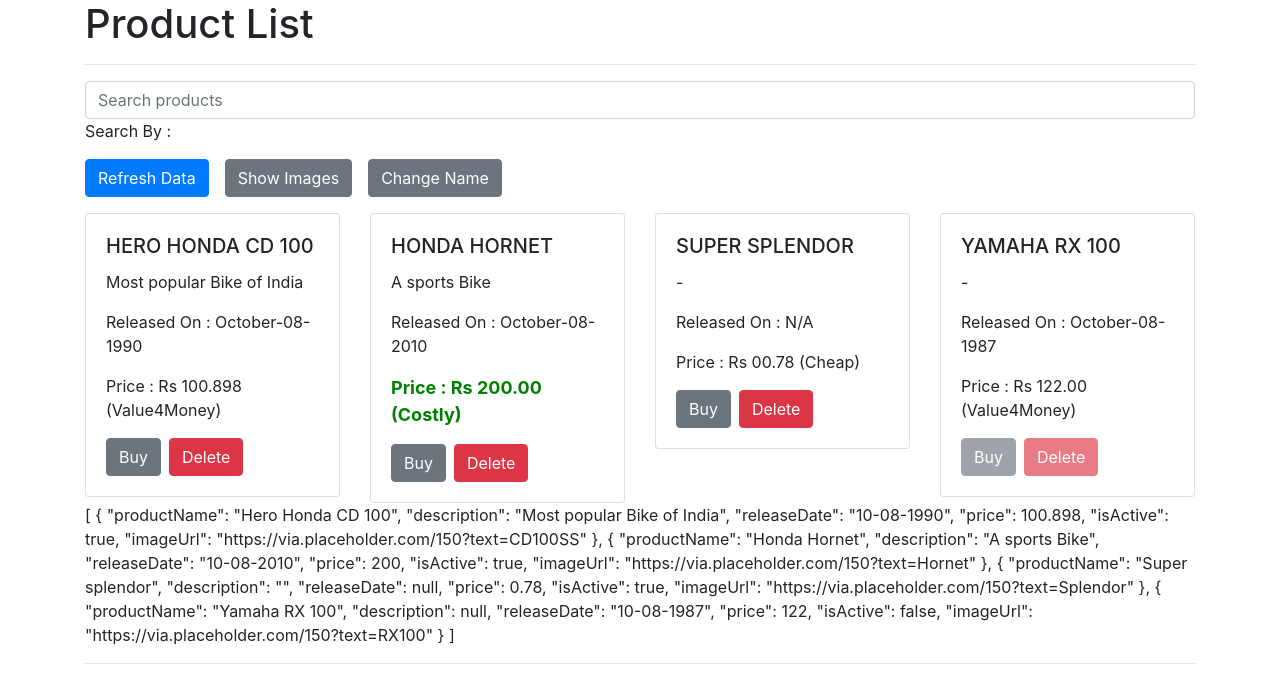
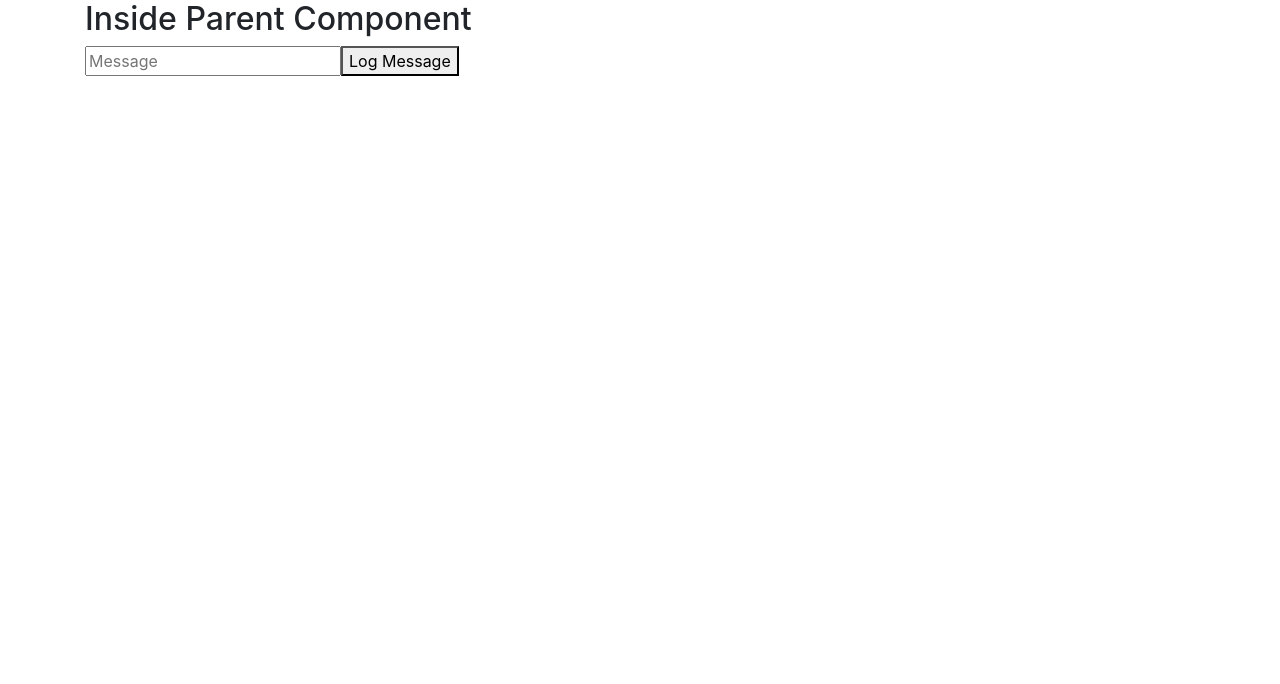
Before and after one commit to Rahuldevdurg/demo-batch2, an Angular app in the folder angular-demo/: page / in a window 1280 px wide. Shown: the top 684 px of the page. Built offline with nearby package versions, Linux system fonts and the light colour scheme.

Commit message:
view child

```diff
--- a/angular-demo/src/app/app.module.ts
+++ b/angular-demo/src/app/app.module.ts
@@ -11,6 +11,7 @@
 import { LowerCasePipe } from '@angular/common';
 import { SearchProductPipe } from './pipes/search-product.pipe';
 import { ProductDetailsComponent } from './product-details/product-details.component';
+import { ParentComponent } from './parent-component/parent.component';
 
 @NgModule({
   declarations: [
@@ -22,9 +23,10 @@
     CustomDatePipe,
     SearchProductPipe,
     ProductDetailsComponent,
+    ParentComponent,
   ],
   imports: [BrowserModule, FormsModule],
   providers: [LowerCasePipe],
-  bootstrap: [ProductListComponent],
+  bootstrap: [ParentComponent],
 })
 export class AppModule {}
--- /dev/null
+++ b/angular-demo/src/app/parent-component/parent.component.ts
@@ -0,0 +1,41 @@
+import {
+  AfterViewChecked,
+  AfterViewInit,
+  Component,
+  ElementRef,
+  OnInit,
+  ViewChild,
+} from '@angular/core';
+
+@Component({
+  selector: 'app-parent-component',
+  template: `
+    <h2 #header>Inside Parent Component</h2>
+    <input type="text" placeholder="Message" #message />
+    <button type="button" (click)="logMessage()">Log Message</button>
+  `,
+})
+export class ParentComponent
+  implements OnInit, AfterViewInit, AfterViewChecked {
+  @ViewChild('message') messageInput: ElementRef;
+  @ViewChild('header') headerTag: ElementRef;
+
+  constructor() {
+    console.log('Inside constructor - ', this.messageInput);
+  }
+  ngAfterViewInit(): void {
+    console.log('Inside ngAfterViewInit - ', this.messageInput);
+  }
+
+  ngAfterViewChecked(): void {
+    console.log('Inside ngAfterViewChecked - ', this.messageInput);
+  }
+  ngOnInit(): void {
+    console.log('Inside ngOnInit - ', this.messageInput);
+  }
+
+  logMessage() {
+    console.log(this.messageInput.nativeElement.value);
+    console.log(this.headerTag.nativeElement.innerHTML);
+  }
+}
--- a/angular-demo/src/index.html
+++ b/angular-demo/src/index.html
@@ -10,7 +10,8 @@
 </head>
 
 <body class="container">
-  <app-product-list></app-product-list>
+  <!-- <app-product-list></app-product-list> -->
+  <app-parent-component></app-parent-component>
 </body>
 
 </html>
```
